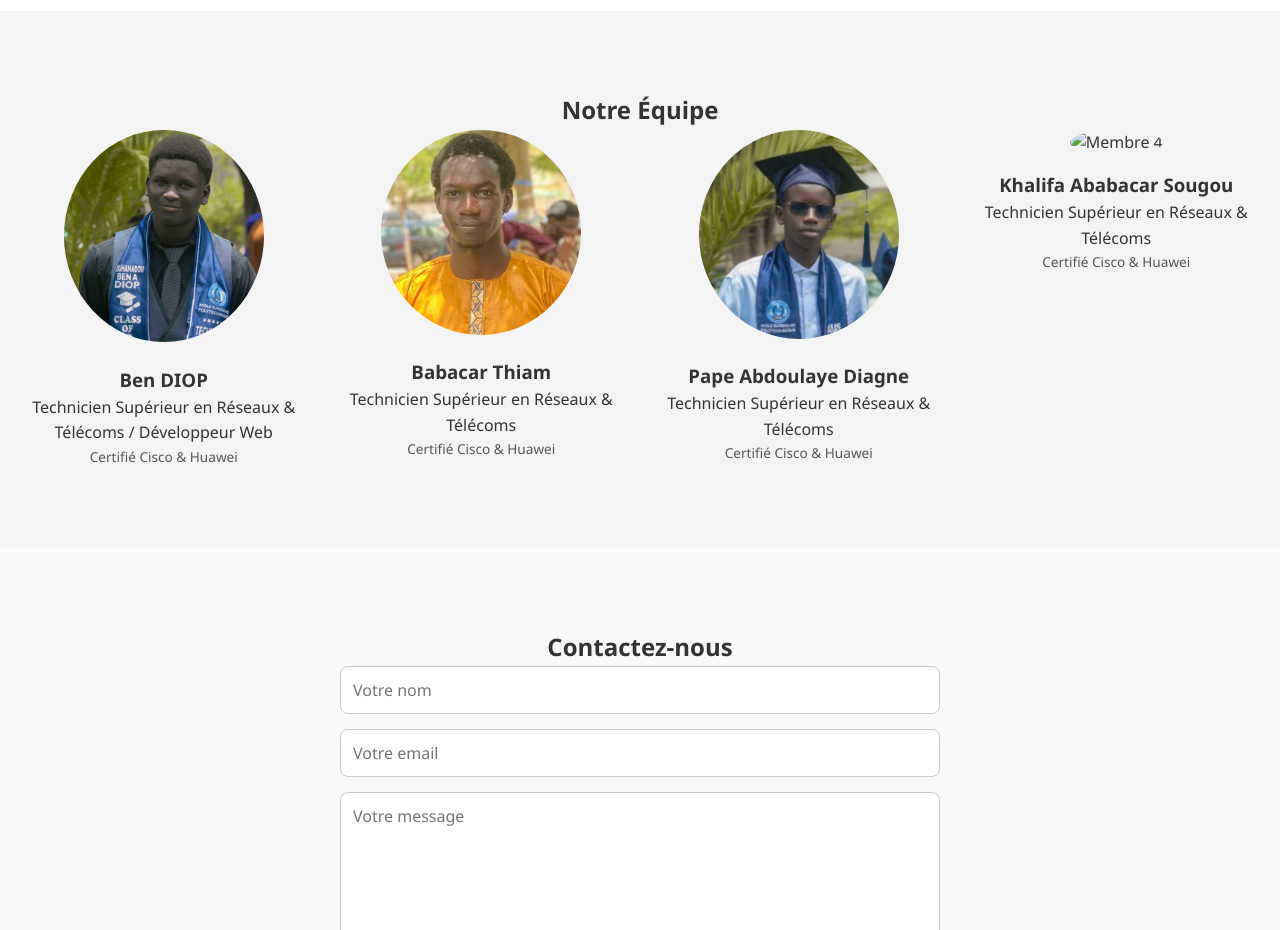
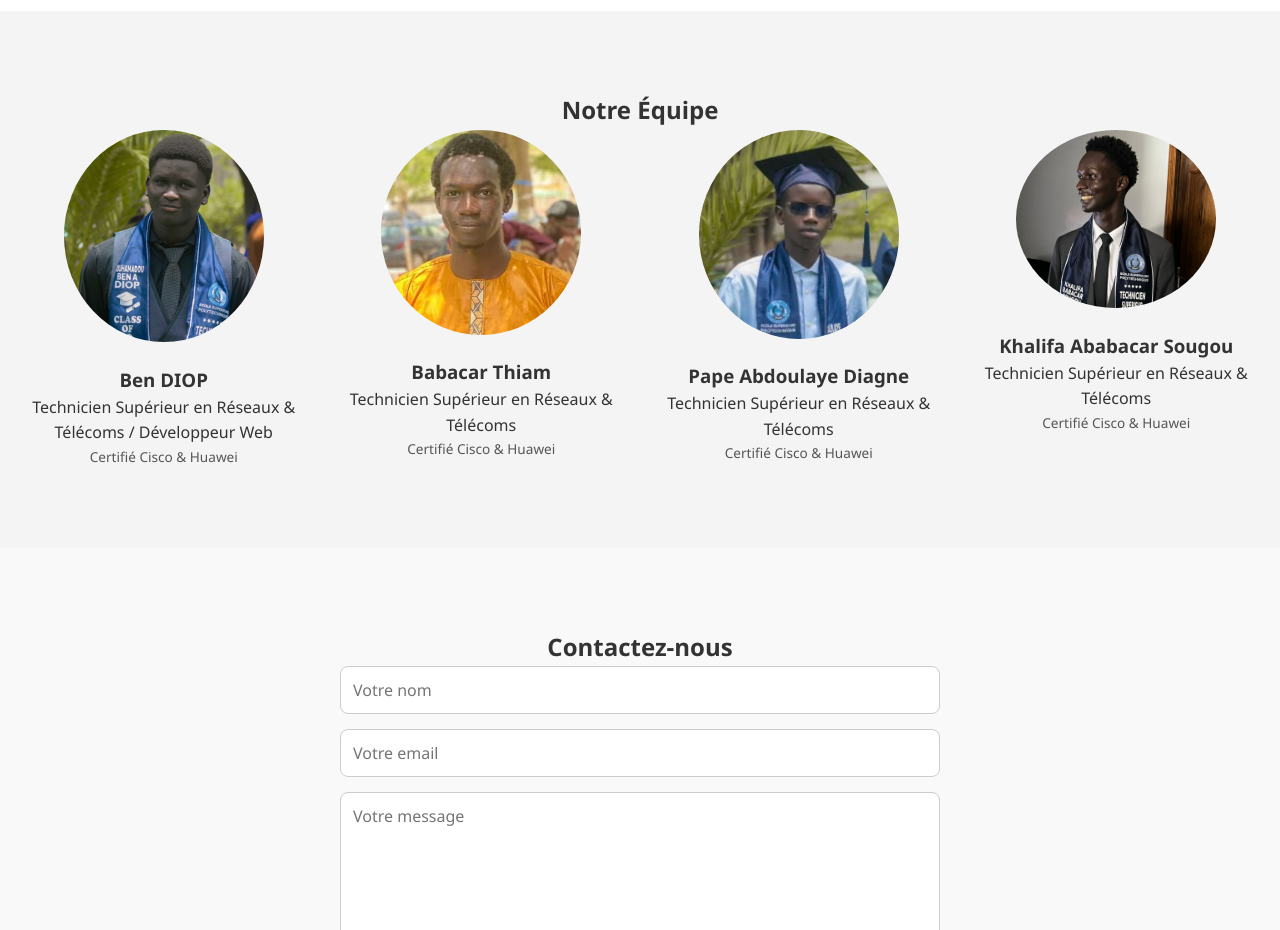
Before and after one commit to Ben-7w/startup-site, a plain HTML site: page index.html in a window 1280 px wide. Shown: the part 1560-2490 px from the top of the page. Drawn offline with Linux system fonts and the light colour scheme.

Commit message:
Description de ma modification

```diff
--- a/index.html
+++ b/index.html
@@ -137,7 +137,7 @@
         <p class="certif">Certifié Cisco & Huawei</p>
       </div>
       <div class="member">
-        <img src="images/member3.jpg" alt="Membre 4">
+        <img src="images\WhatsApp Image 2025-09-19 à 15.23.58_b1ff9696.jpg" alt="Membre 4">
         <h3>Khalifa Ababacar Sougou</h3>
         <p>Technicien Supérieur en Réseaux & Télécoms</p>
         <p class="certif">Certifié Cisco & Huawei</p>
```
Also changed, not shown: images/WhatsApp Image 2025-09-19 à 15.23.58_b1ff9696.jpg (added), 1 other file.
